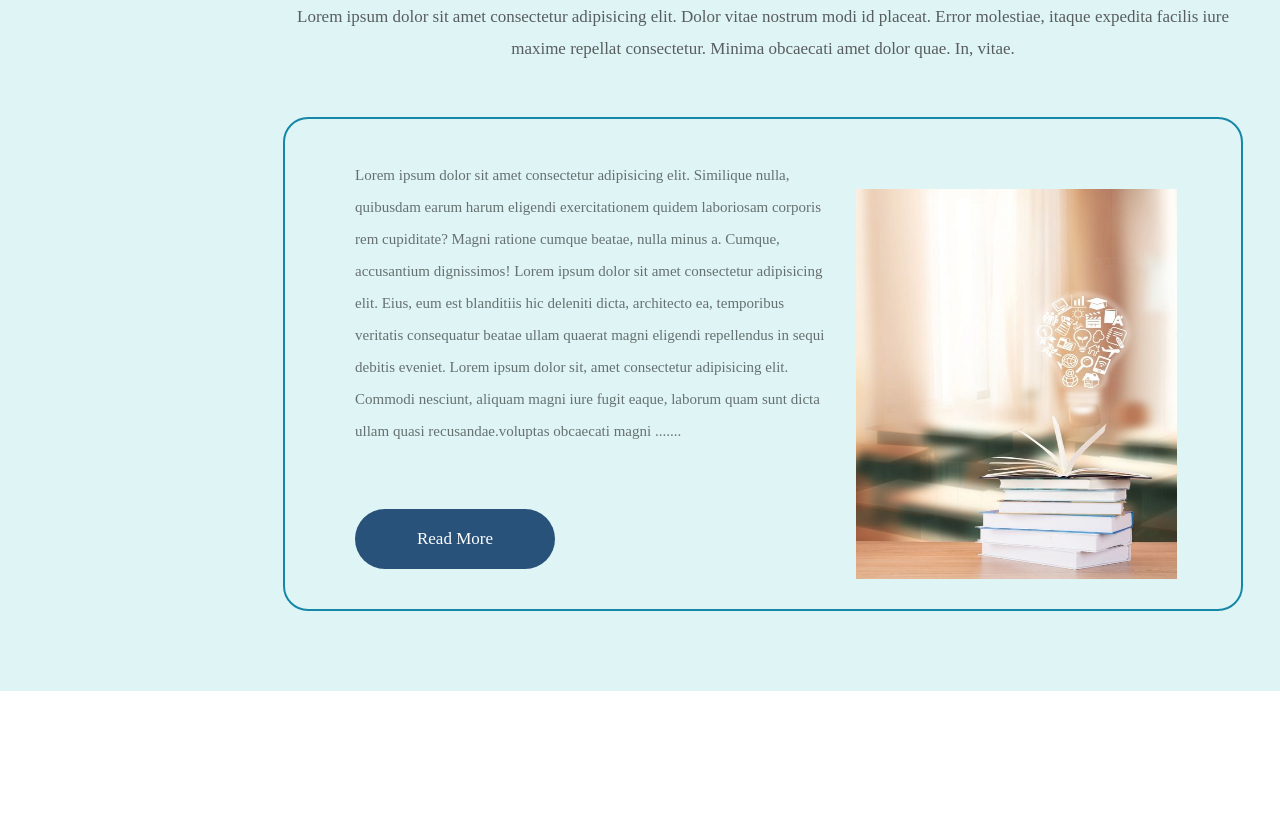
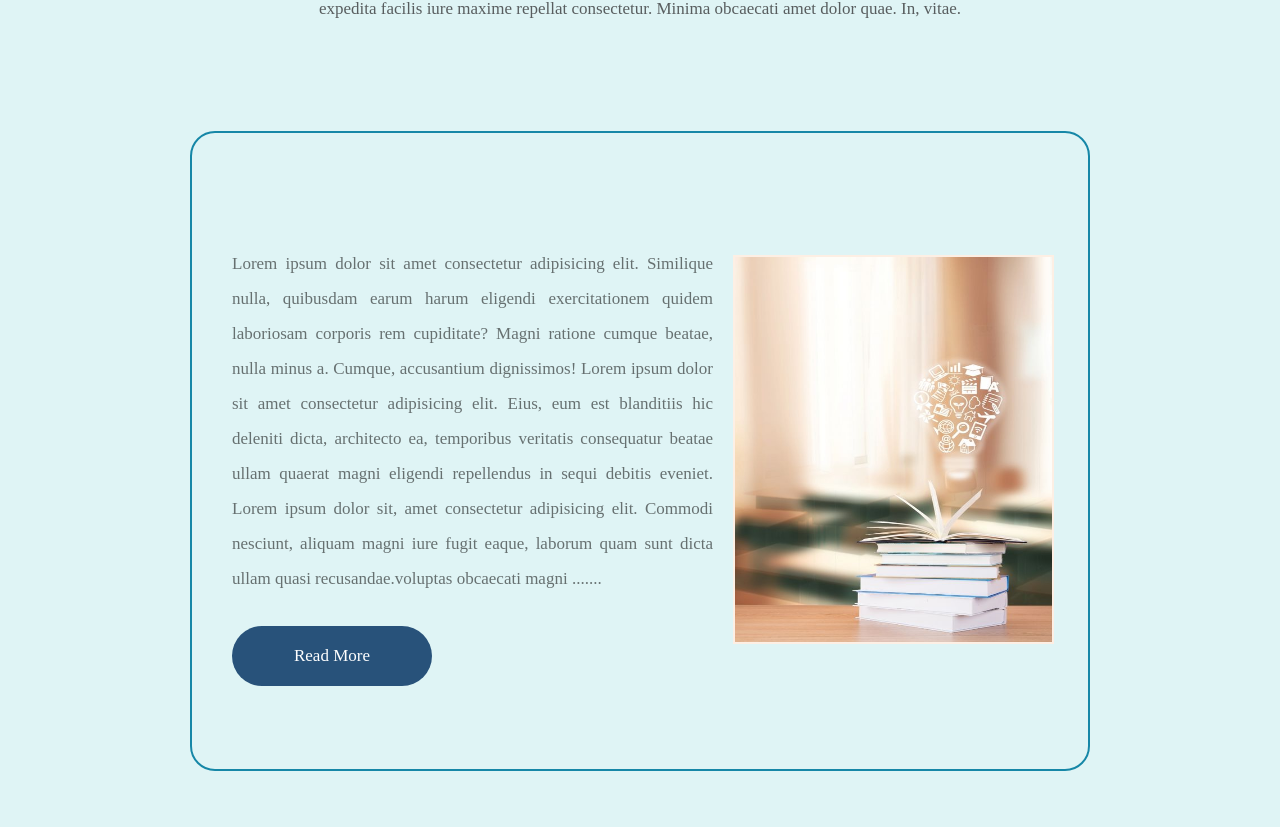
Before and after one commit to GSG-FC02/Books-website, a plain HTML site: page index.html in a window 1280 px wide. Shown: the part 149-976 px from the top of the page. Before the commit the page ends 840 px from the top, so only its background shows below. Drawn offline with Linux system fonts and the light colour scheme.

Commit message:
create a new style

```diff
--- a/style.css
+++ b/style.css
@@ -4,45 +4,44 @@
     box-sizing: border-box;
 }
 .about_us{
+
     padding: 40px 0px;
-    background-color: #dff4f5;
-    height: 840px;
+    background-color: rgb(223, 244, 245);
+    height: 126vh;
 
 }
 .container{
-    width: 100%;
-    padding-right:15px ;
-    padding-left: 15px;
-    margin-right: auto;
-    margin-left: auto;
+    display: flex;
+    justify-content: center;
+    align-items: center;
 
 }
 
 .About_A{
     text-align: center;
-    padding-bottom:50px ;
-    margin-top: 40px;
-    width: 960px;
-    height: 186px;
+    width: 100%;
+    height: 30vh;
 }
 .about_title{
     letter-spacing: 1px;
     margin: 0;
-    padding: 0 0px 20px 0px;
+    padding-bottom: 20px;
     font-size: 50px;
+    color: #b32137;
     font-weight: bold;
-    color: #b32137;
-    line-height: 50px;
+     line-height: 50px;
     font-family: Arial, Helvetica;
 }
 #Us{
     color: black;
 }
 .first_paragraph{
-    color: #141012a9;
+    color: rgba(20, 16, 18, 0.663);
     font-size: 17px;
     line-height: 32px;
     text-align: center;
+    width: 80%;
+    margin: 0 auto;
 }
 .about_first_secton{
     width: 511px;
@@ -53,27 +52,29 @@
     height: 410px;
 }
 .border{
-
-    margin-left: 268px;
+    display: flex;
+    flex-direction: column;
+    justify-content: center;
+    align-items: center;
+     /* width: 600px; */
+    width:  1000px;
 }
-
 .About_content{
-    border: 2px solid #1687a7;
+    border: 2px solid rgb(22, 135, 167);
     border-radius: 25px;
-    padding: 40px 40px ;
-    height: 494px;
-    width: 960px;
+    padding: 40px;
+    height: 80vh;
+    width: 90%;
     display: flex;
-    justify-content: center;
-
+    justify-content: space-around;
+    align-items: center;
 }
 .second_paragraph{
 
-    width: 481px;
-    height: 320px;
-    font-size: 15px;
-    line-height: 32px;
-    color: #0000008a;
+    text-align: justify;
+    font-size: 17px;
+    line-height: 35px;
+    color: rgba(0, 0, 0, 0.54);
 }
 a{
     width: 200px;
@@ -88,26 +89,25 @@ a{
     line-height: 20px;
     display: inline-block;
     border-radius: 30px;
-
 }
 a:hover{
     background-color: #1687a7;
 }
 
 .imge{
-    width: 335px;
-    height: 374px;
-    padding-top: 30px;
     padding-left: 20px;
 }
 
 img{
     width: 321px;
-    height: 390px;
-    border-radius: 3px #f9f3f3;
+    height: 389px;
+    border: 2px solid #fdefe4;
 }
 .second_paragraph::selection , .first_paragraph::selection{
     color: white;
-    /* background-color: rgba(0, 0, 0, 0.692); */
     background-color: coral;
 }
+
+@media  (max-width: 575px){
+
+    }
```
